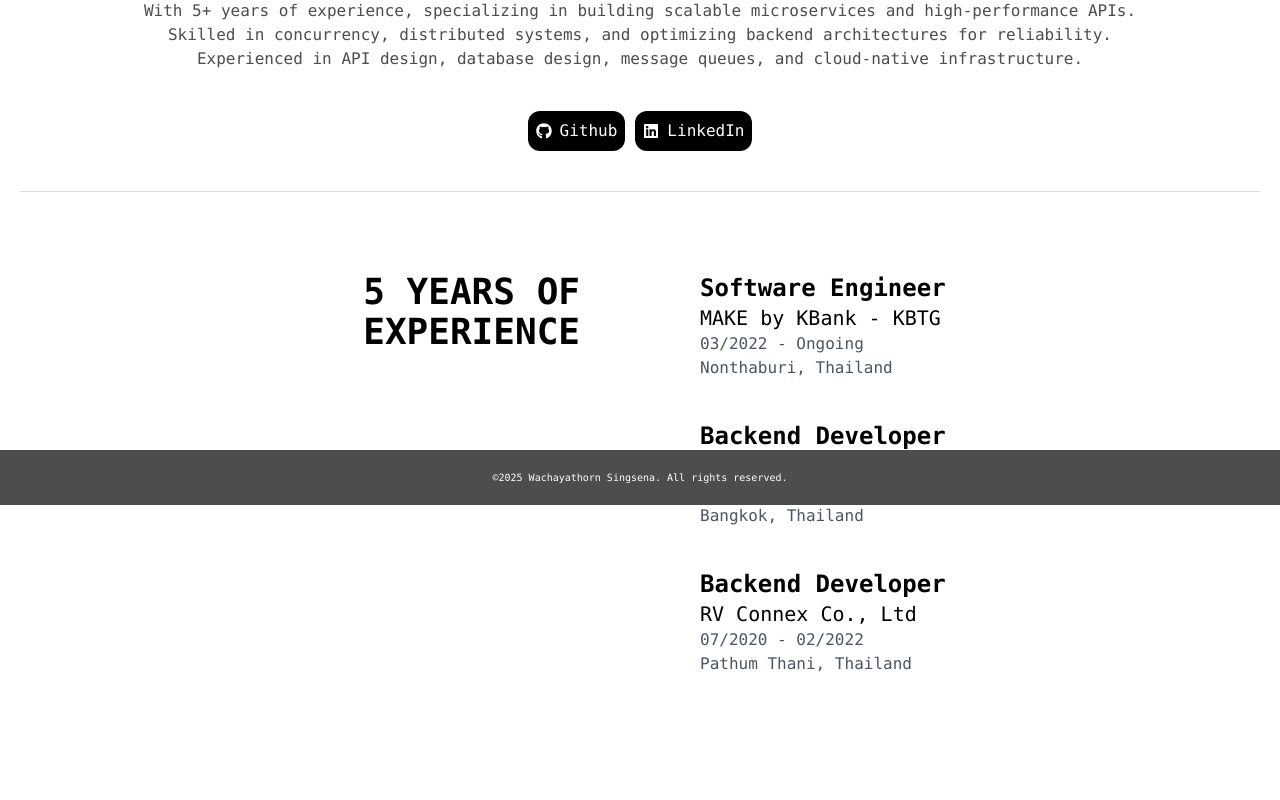
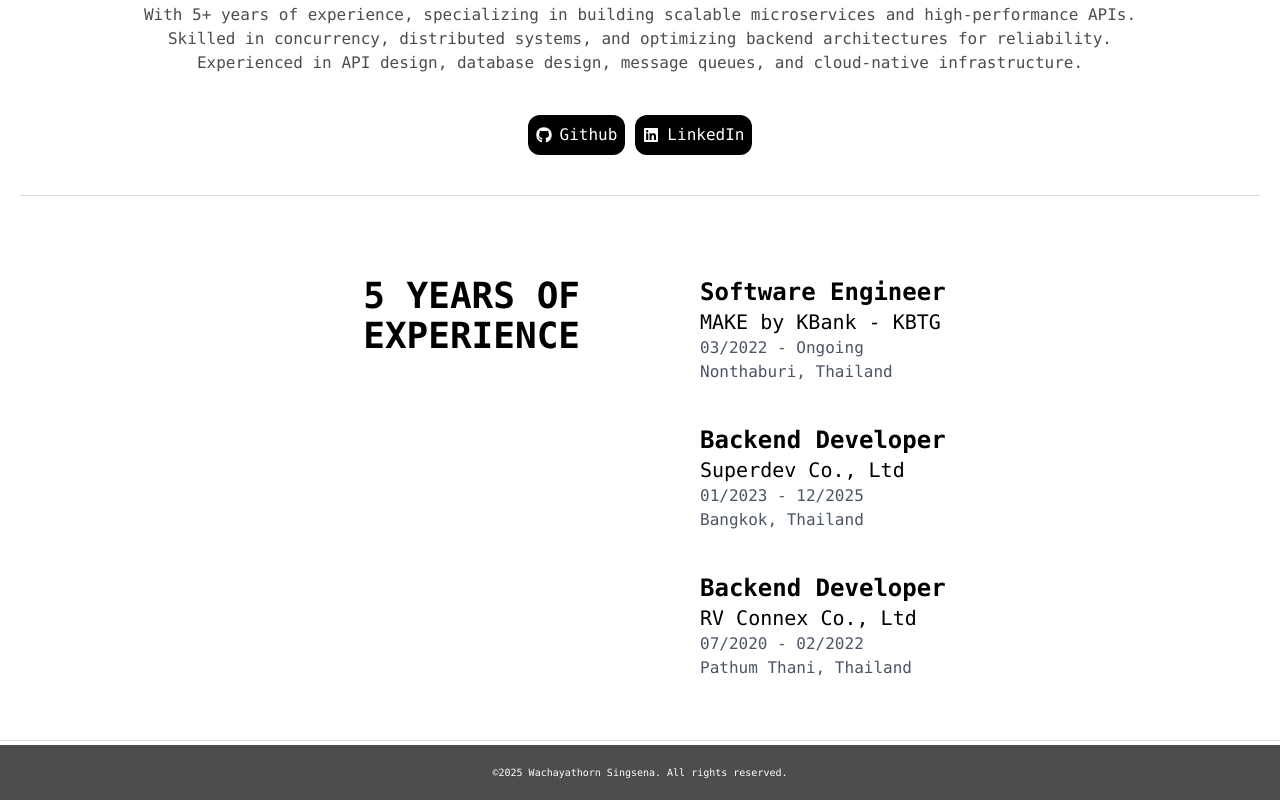
Before and after one commit to wachayathorn/introduce-myself, a Next.js app: page / in a window 1280 px wide. Shown: the part 295-1095 px from the top of the page. Before the commit the page ends 1031 px from the top, so only its background shows below. Built offline with nearby package versions, Linux system fonts and the light colour scheme; a web font is replaced by a local one.

Commit message:
fix footer

```diff
--- a/app/components/experience/experience.tsx
+++ b/app/components/experience/experience.tsx
@@ -1,7 +1,9 @@
 import { experiences } from "@/data/experiences";
+import Line from "../line/line";
 
 export default function Experience() {
   return (
+    <>
       <div className="container mx-auto max-w-7xl h-auto p-5 gap-10 flex flex-col md:px-55 md:flex md:flex-row">
         <div className="md:w-1/2 flex flex-col text-center md:text-end p-5">
           <h1 className="text-3xl md:text-4xl font-bold p-5">
@@ -10,10 +12,11 @@ export default function Experience() {
         </div>
         <div className="md:w-1/2 flex flex-col text-center md:text-left p-5">
           {experiences.map((experience, index) => (
-          <div className="hover:bg-[#FAFAFA] flex flex-col p-5 rounded-xl">
-            <h2 key={index} className="text-2xl font-semibold">
-              {experience.title}
-            </h2>
+            <div
+              key={index}
+              className="hover:bg-[#FAFAFA] flex flex-col p-5 rounded-xl"
+            >
+              <h2 className="text-2xl font-semibold">{experience.title}</h2>
               <h3 className="text-xl font-medium">{experience.company}</h3>
               <p className="text-gray-600">
                 {experience.period} <br /> {experience.location}
@@ -22,5 +25,7 @@ export default function Experience() {
           ))}
         </div>
       </div>
+      <Line />
+    </>
   );
 }
--- a/app/components/footer/footer.tsx
+++ b/app/components/footer/footer.tsx
@@ -1,8 +1,10 @@
 export default function Footer() {
   return (
-    <div className="fixed bottom-0 w-full bg-[#4D4D4D]">
+    <div className="w-full bg-[#4D4D4D]">
       <footer className="container mx-auto max-w-7xl h-auto p-5 flex flex-col md:flex-row justify-center">
-            <p className="text-white text-[10px] font-light">©2025 Wachayathorn Singsena. All rights reserved.</p>
+        <p className="text-white text-[10px] font-light">
+          ©2025 Wachayathorn Singsena. All rights reserved.
+        </p>
       </footer>
     </div>
   );
--- a/app/layout.tsx
+++ b/app/layout.tsx
@@ -15,9 +15,11 @@ export default function RootLayout({
 }>) {
   return (
     <html lang="en" className="font-mono">
-      <body className="items-center">
+      <body className="flex flex-col min-h-screen">
         <Navbar />
-        {children}
+        <main className="grow py-1">
+          {children}
+        </main>
         <Footer/>
       </body>
     </html>
```
Lines whose indentation alone changed are shown as unchanged.
